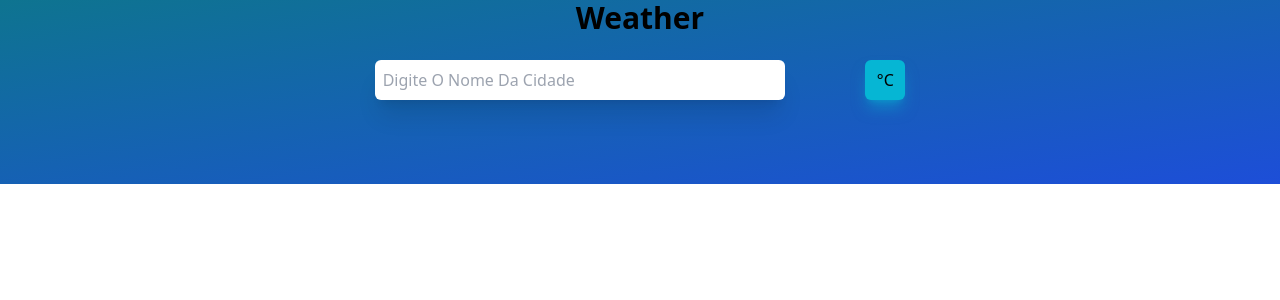
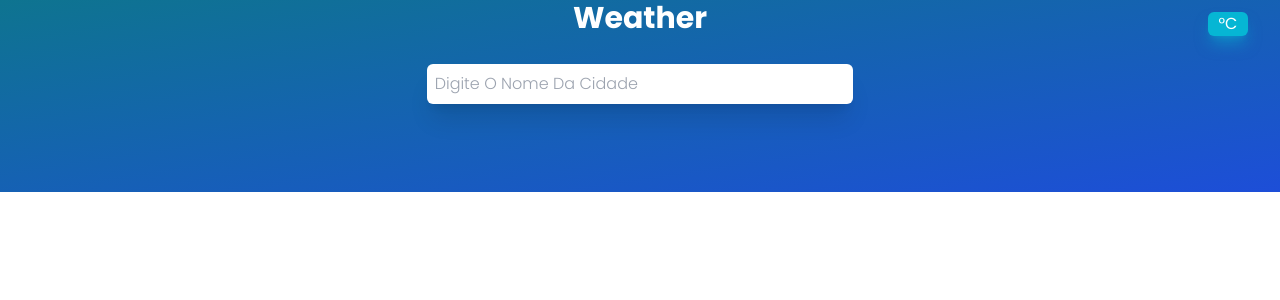
Before and after one commit to marcos2872/weatherApp, a React (Create React App) app: page / in a window 1280 px wide. Shown: the top 300 px of the page. Built offline with nearby package versions, Linux system fonts and the light colour scheme.

Commit message:
pequenas alterações no css

```diff
--- a/src/components/AirPollution.jsx
+++ b/src/components/AirPollution.jsx
@@ -39,18 +39,21 @@ export default function AirPollution(props) {
   const index = () => {
     if (!erro) {
       return (
-        <div className="flex justify-center my-9">
+        <div className="flex flex-col justify-center my-11 gap-8">
           <button
             type="button"
             onClick={() => setOpen(!open)}
-            className="text-xlcursor-pointer"
+            className="text-xl cursor-pointer text-white"
           >
-            <h6>Qualidade Do Ar</h6>
+            <h6 className="uppercase text-white">Qualidade Do Ar</h6>
             {quality()}
           </button>
           {open
           && (
-          <div className="md:flex md:items-center md:pb-0 pb-12 absolute md:static bg-white md:z-auto z-[-1] left-0 w-full md:w-auto md:pl-0 pl-9 transition-all duration-500 ease-in">
+          // md:flex md:items-center md:pb-0 pb-12 absolute md:static bg-white
+          //  md:z-auto z-[-1] left-0 w-full md:w-auto md:pl-0 pl-9 transition-all
+          // duration-500 ease-in
+          <div className="text-white flex flex-col m-auto gap-3">
             <p>{`Monóxido de carbono: ${deta.components.co}μg/m3`}</p>
             <p>{`Monóxido de nitrogênio: ${deta.components.no}μg/m3`}</p>
             <p>{`Dióxido de nitrogênio: ${deta.components.no2}μg/m3`}</p>
@@ -68,7 +71,7 @@ export default function AirPollution(props) {
   };
 
   return (
-    <div className="rounded-md container mx-auto flex flex-col justify-center gap-4">
+    <div className="">
       {info ? index() : null}
     </div>
   );
--- a/src/components/FiveDayWeatherForecast.jsx
+++ b/src/components/FiveDayWeatherForecast.jsx
@@ -50,10 +50,11 @@ export default function FiveDayWeatherForecast(props) {
   }, [info, index]);
 
   const dayWeek = (ele, param) => (
-    <div key={param} className="flex justify-center gap-4">
+    <div key={param}>
       <button
         type="button"
         onClick={() => openDetails(param)}
+        className="uppercase"
       >
         <p>{dayName[new Date(1).getDay() + param]}</p>
         <h3>{`${ele}${unit}`}</h3>
@@ -62,12 +63,12 @@ export default function FiveDayWeatherForecast(props) {
   );
 
   return (
-    <div className="flex flex-col container justify-center gap-4">
-      <div className="rounded-md container mx-auto flex justify-center gap-4 ">
+    <div className="flex flex-col text-white">
+      <div className="flex justify-evenly">
         {!erro ? day.map((ele, ind) => dayWeek(ele, ind)) : null}
       </div>
       {open && (
-        <div className="flex flex-col container uppercase">
+        <div className="flex flex-col">
           <div>
             <p>
               Sensação termica:
--- a/src/components/MainScreen.jsx
+++ b/src/components/MainScreen.jsx
@@ -62,23 +62,12 @@ export default function MainScreen(props) {
 
   return (
     <div
-      className="rounded-md container mx-auto flex flex-col justify-center gap-5"
-      id="bg"
+      className="rounded-md container mx-auto flex flex-col align-center gap-7"
     >
-      <header>
-        <h1 className="text-3xl font-bold flex justify-center">Weather</h1>
-        <div className="flex justify-center gap-20 rounded-lg p-6 ">
-          <input
-            className="text-x rounded-md font-light p-2 shadow-xl w-4/12 focus:outline-none capitalize"
-            type="text"
-            value={city}
-            name="city"
-            onChange={saveInput}
-            onKeyUp={(event) => event.key === 'Enter' && weather()}
-            placeholder="Digite o nome da cidade"
-          />
+      <header className="flex justify-center gap-5">
+        <h1 className="text-3xl font-bold flex justify-center text-white">Weather</h1>
         <button
-            className="bg-cyan-500 hover:bg-cyan-600 shadow-lg shadow-cyan-500/50 rounded-md w-10"
+          className=" text-white flex justify-center bg-cyan-500 hover:bg-cyan-600 shadow-lg shadow-cyan-500/50 rounded-md w-10 absolute right-8 top-3"
           type="button"
           disabled={btnlook}
           onClick={() => {
@@ -87,25 +76,34 @@ export default function MainScreen(props) {
         >
           {cf}
         </button>
-        </div>
       </header>
-
+      <input
+        className="text-white text-x rounded-md font-light p-2 shadow-xl w-4/12 focus:outline-none capitalize m-auto"
+        type="text"
+        value={city}
+        name="city"
+        onChange={saveInput}
+        onKeyUp={(event) => event.key === 'Enter' && weather()}
+        placeholder="Digite o nome da cidade"
+      />
+      <main>
         {error ? <h5 className="flex justify-center">{error}</h5>
           : data && (
           <div className="flex flex-col gap-4">
-            <p className="flex justify-center capitalize ">{`${dayName[new Date().getDay()]} ${date[0]} | Hora Local: ${date[1]}`}</p>
-            <p className="flex justify-center text-2xl capitalize font-bold">
+            <p className="flex justify-center capitalize text-white">{`${dayName[new Date().getDay()]} ${date[0]} | Hora Local: ${date[1]}`}</p>
+            <p className="flex justify-center text-2xl capitalize font-bold text-white">
               {data.name}
             </p>
-            <p className="flex justify-center capitalize">
+            <p className="flex justify-center capitalize text-cyan-200">
               {data.weather[0].description}
             </p>
-            <h2 className="flex justify-center text-5xl font-bold pb-2 mb-12">
+            <h2 className="flex justify-center text-5xl font-bold pb-2 mb-12 text-white">
               {data.main.temp}
               {cf}
             </h2>
           </div>
           )}
+      </main>
     </div>
   );
 }
--- a/src/components/ScreenDetails.jsx
+++ b/src/components/ScreenDetails.jsx
@@ -1,5 +1,12 @@
 /* eslint-disable react/prop-types */
 import React from 'react';
+import latLong from '../icons/lat-long.png';
+import wind from '../icons/vento.png';
+import visibility from '../icons/visibilidade.png';
+import pressure from '../icons/pressão-atmosférica.png';
+import feelsLike from '../icons/termometro.png';
+import humidity from '../icons/umidade.png';
+import maxmin from '../icons/clima.png';
 
 export default function ScreenDetails(props) {
   const { info } = props;
@@ -10,35 +17,44 @@ export default function ScreenDetails(props) {
       <div>
         {data !== '404'
           ? (
-            <div className="flex flex-wrap justify-around text-lg">
+            <div className="flex justify-evenly text-lg mb-5">
               <section>
-                <p>
+                <p className="flex flex-row mb-3 items-end gap-3 text-white">
+                  <img src={feelsLike} alt="icone-de-latitude-longitude" width="30px" />
                   Sensação termica:
                   {` ${data.main.feels_like}${cf}`}
                 </p>
-                <p>
+                <p className="flex flex-row mb-3 items-end gap-3 text-white">
+                  <img src={maxmin} alt="icone-de-latitude-longitude" width="30px" />
                   Temp Max/Min:
                   {` ${data.main.temp_max}°/${data.main.temp_max}°`}
                 </p>
-                <p>
+                <p className="flex flex-row mb-3 items-end gap-3 text-white">
+                  <img src={humidity} alt="icone-de-latitude-longitude" width="30px" />
                   Umidade:
                   {` ${data.main.humidity}%`}
                 </p>
-                <p>
+                <p className="flex flex-row mb-3 items-end gap-3 text-white">
+                  <img src={wind} alt="icone-de-latitude-longitude" width="28px" />
                   Vento:
                   {` ${data.wind.speed}${cf === '°C' ? 'm/s' : 'mp/h'}`}
                 </p>
               </section>
               <section>
-                <p>
+                <p className="flex flex-row mb-3 items-end gap-2 text-white">
+                  <img src={pressure} alt="icone-de-latitude-longitude" width="40px" />
                   Pressão:
                   {` ${data.main.pressure}hPa`}
                 </p>
-                <p>
+
+                <p className="flex flex-row mb-3 items-end gap-3 text-white">
+                  <img src={latLong} alt="icone-de-latitude-longitude" width="30px" />
                   Latitude/Longitude:
                   {` ${data.coord.lat}/${data.coord.lon}`}
                 </p>
-                <p>
+
+                <p className="flex flex-row mb-5 items-center gap-2 text-white">
+                  <img src={visibility} alt="icone-de-latitude-longitude" width="45px" />
                   Visibilidade:
                   {` ${cf === '°C' ? data.visibility / 1000 : ((data.visibility / 1000) * 1.60934).toFixed(2)}${cf === '°C' ? 'km' : 'mi'}`}
                 </p>
--- a/src/css/index.css
+++ b/src/css/index.css
@@ -1,3 +1,11 @@
+@import url('https://fonts.googleapis.com/css2?family=Open+Sans:wght@300;400;500;600&family=Poppins:wght@100;200;300;400;500;600;700;800;900&display=swap');
+
 @tailwind base;
 @tailwind components;
 @tailwind utilities;
+
+@layer base {
+  html {
+    font-family: 'Poppins', sans-serif;
+  }
+}
```
Lines whose indentation alone changed are shown as unchanged.
